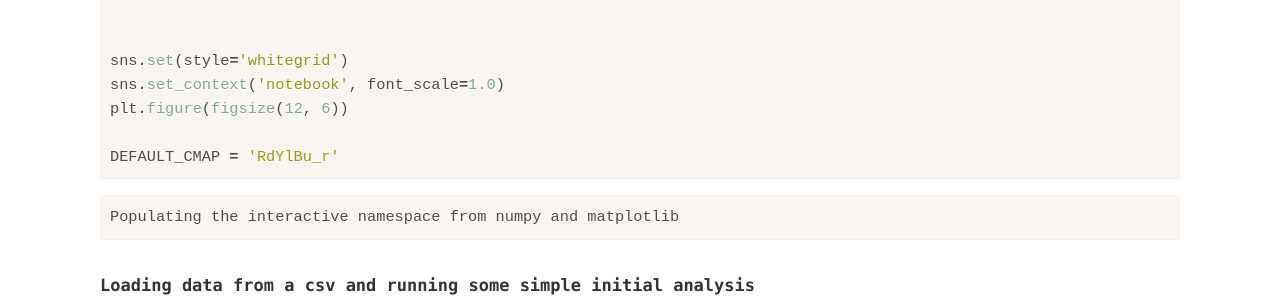
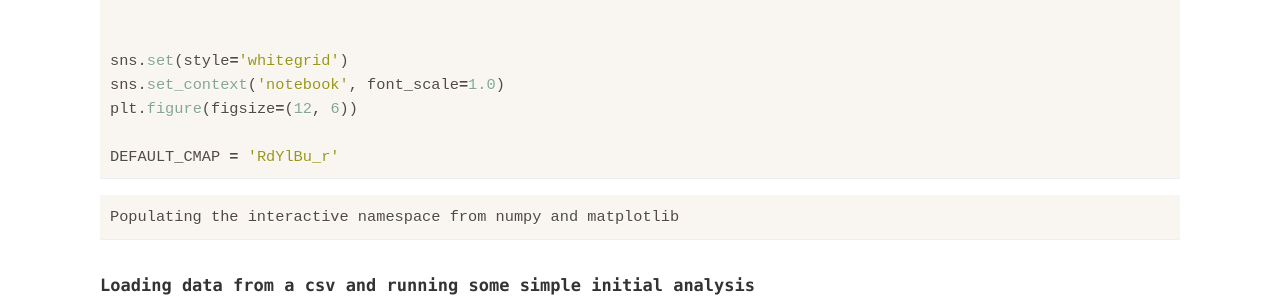
Before and after one commit to sminez/sminez.github.io, a Jekyll site: the page built from _posts/2017-10-11-titanic.md, in a window 1280 px wide and 900 px high, scrolled down 1657 px. Shown: the part 160-457 px from the top of the window. Built offline with Jekyll 4.4.1, drawn with Linux system fonts in a browser that asks for light colours; our own code applies the rules of GitHub Pages for plain Markdown files; comment, search, counter and statistics services are not loaded.

````diff
--- a/_config.yml
+++ b/_config.yml
@@ -4,21 +4,17 @@ description: >
 about: >
     This is my little corner of the internet.
 
+master_repo: false
+url: "sminez.github.io"
 markdown: kramdown
 highlighter: rouge
-
-master_repo: false
-url: "sminez.github.io"
-
 plugins: ['jekyll-paginate', 'jekyll-gist']
-
 paginate: 4
-
 logo: assets/jumpy.png
 disqus_shortname: "sminez-github-io"
 
 owner:
-  name: Innes
+  name: sminez.github.io
   avatar: ""
   email: "innesdmorrison@gmail.com"
   twitter: "InnesMorrison"
--- a/_includes/head.html
+++ b/_includes/head.html
@@ -1,13 +1,18 @@
 <meta charset="utf-8">
 <title>{{ site.description }}</title>
 <meta name="description" content="{% if page.description %}{{ page.description }}{% else %}{{ site.description }}{% endif %}">
-{% if page.tags %}<meta name="keywords" content="{{ page.tags | join: ', ' }}">{% endif %}
-{% if site.owner.twitter %}<!-- Twitter Card and Open Graph tags -->
+
+{% if page.tags %}
+<meta name="keywords" content="{{ page.tags | join: ', ' }}">
+{% endif %}
+
+{% if site.owner.twitter %}
 <meta name="twitter:title" content="{% if page.title %}{{ page.title }} &#8211; {% endif %}{{ site.title }}">
 <meta name="twitter:description" content="{% if page.description %}{{ page.description }}{% else %}{{ site.description }}{% endif %}">
 <meta name="twitter:creator" content="@{{ site.owner.twitter }}">
 <meta name="twitter:card" content="summary">
-<meta name="twitter:image:src" content="{% if page.image.thumb %}{{ site.url }}/images/{{ page.image.thumb }}{% else %}{{ site.url }}/images/{{ site.logo }}{% endif %}">{% endif %}
+<meta name="twitter:image:src" content="{% if page.image.thumb %}{{ site.url }}/images/{{ page.image.thumb }}{% else %}{{ site.url }}/images/{{ site.logo }}{% endif %}">
+{% endif %}
 <meta property="og:type" content="article">
 <meta property="og:title" content="{% if page.title %}{{ page.title }} &#8211; {% endif %}{{ site.title }}">
 <meta property="og:description" content="{% if page.description %}{{ page.description }}{% else %}{{ site.description }}{% endif %}">
--- a/_includes/header.html
+++ b/_includes/header.html
@@ -1,9 +1,9 @@
 <div class="header-container">
   <header>
       <ul class="nav">
-        <li><a href="https://sminez.github.io"><span class="mega-octicon octicon-home" style="margin-right: 6px;"></span>Home</a></li>
-        <li><a href="https://sminez.github.io/about"><span class="mega-octicon octicon-book" style="margin-right: 6px;"></span>About</a></li>
-        <li><a href="https://sminez.github.io/projects"><span class="mega-octicon octicon-package" style="margin-right: 6px;"></span>Projects</a></li>
+        <li><a href={{ site.url }}><span class="mega-octicon octicon-home" style="margin-right: 6px;"></span>Home</a></li>
+        <li><a href={{ site.url }}/about><span class="mega-octicon octicon-book" style="margin-right: 6px;"></span>About</a></li>
+        <li><a href={{ site.url }}/projects><span class="mega-octicon octicon-package" style="margin-right: 6px;"></span>Projects</a></li>
       </ul>
   </header>
 </div>
--- a/_posts/2017-10-11-titanic.md
+++ b/_posts/2017-10-11-titanic.md
@@ -78,7 +78,7 @@ from datools import *
 
 sns.set(style='whitegrid')
 sns.set_context('notebook', font_scale=1.0)
-plt.figure(figsize(12, 6))
+plt.figure(figsize=(12, 6))
 
 DEFAULT_CMAP = 'RdYlBu_r'
 ```
````
Also changed, not shown: 1 other file.
